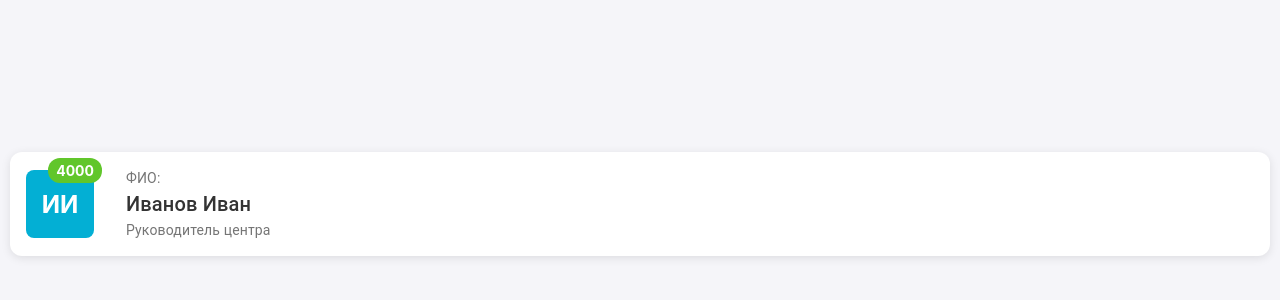
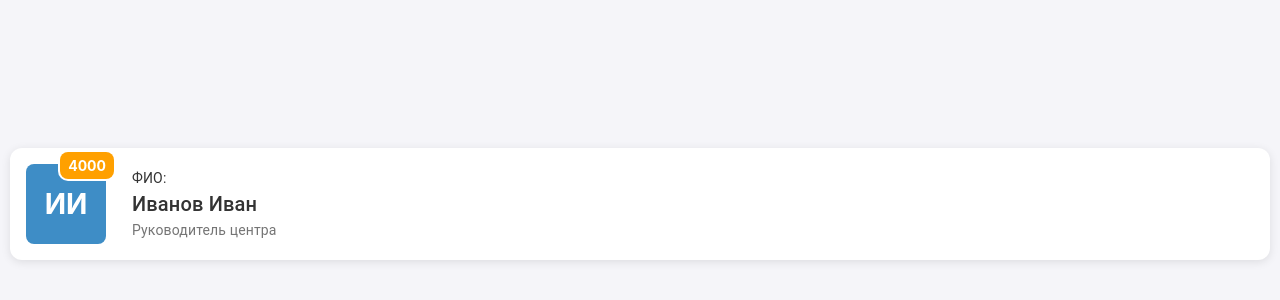
Before and after one commit to Chebulpec/Smart-Apps-eXpress-Front, a React (Vite) app: page / in a window 1280 px wide. Shown: the part 196-496 px from the top of the page. Built offline with nearby package versions, Linux system fonts and the light colour scheme.

Commit message:
цветовые правки

```diff
--- a/src/components/UserProfileBanner/UserProfileBanner.module.css
+++ b/src/components/UserProfileBanner/UserProfileBanner.module.css
@@ -24,13 +24,13 @@
 }
 
 .avatar {
-  background-color: #03afd4;
+  background-color: #3E8DC6;
   color: #ffffff;
-  font-size: 24px;
+  font-size: 28px;
   font-weight: bold;
   text-transform: uppercase;
-  width: 68px;
-  height: 68px;
+  width: 80px;
+  height: 80px;
   display: flex;
   align-items: center;
   justify-content: center;
@@ -40,28 +40,28 @@
 }
 
 .requestsCount {
-  background-color: #61c62b;
+  background-color: #FFA000;
   color: white;
   font-size: 14px;
   font-weight: bold;
-  padding: 4px 8px;
-  border-radius: 12px;
+  padding: 5px 8px;
+  border-radius: 8px;
   position: absolute;
   top: -12px;
   right: -8px;
   z-index: 1;
+  box-shadow: 0 0 0 2px white; /* Белая обводка толщиной 4 пикселя */
 }
 
 .userInfo {
   display: flex;
   flex-direction: column;
-  margin-left: 16px;
+  margin-left: 10px;
 }
 
 .fio {
   font-size: 14px;
-  color: #757575;
-  margin-bottom: 4px;
+  color: #333333;
 }
 
 .fullName {
@@ -69,7 +69,6 @@
   font-weight: bold;
   color: #333333;
   letter-spacing: 0.5px;
-  margin-bottom: 8px;
 }
 
 .position {
```
